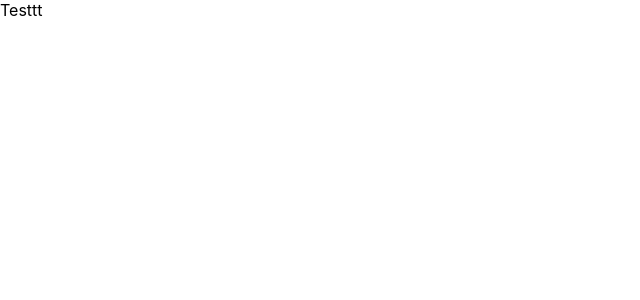
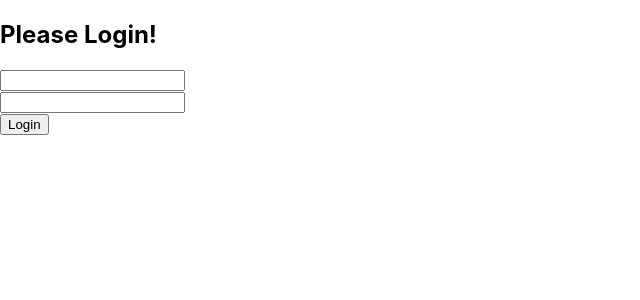
Before and after one commit to alishkeir/Space-Finder-Frontend, a React (Create React App) app: page / in a window 1280 px wide. Shown: the top 300 px of the page, without its empty margins (0-640 px from the left). Built offline with nearby package versions, Linux system fonts and the light colour scheme.

Commit message:
Created Form for Login

```diff
--- a/src/components/App.tsx
+++ b/src/components/App.tsx
@@ -1,21 +1,24 @@
-import React, { Component } from "react";
+import { Component } from "react";
 // import "./App.css";
 import { User } from "../models/model";
 import { AuthService } from "../services/AuthService";
+import { Login } from "./Login";
 
 // eslint-disable-next-line
 interface AppState {
   user: User | undefined;
 }
 
+
+
 export class App extends Component {
   private authService: AuthService = new AuthService();
 
   render() {
     return (
-      <>
-        <div>Testtt</div>
-      </>
+      <div>
+        <Login authService={this.authService} />
+      </div>
     );
   }
 }
--- /dev/null
+++ b/src/components/Login.tsx
@@ -0,0 +1,34 @@
+import { Component } from "react";
+import { AuthService } from "../services/AuthService";
+
+interface LoginProps {
+  authService: AuthService;
+}
+interface LoginState {
+  userName: string;
+  password: string;
+  loginAttempt: boolean;
+  loginSuccess: boolean;
+}
+
+export class Login extends Component<LoginProps, LoginState> {
+  state: LoginState = {
+    userName: "",
+    password: "",
+    loginSuccess: false,
+    loginAttempt: false,
+  };
+
+  render() {
+    return (
+      <div>
+        <h2>Please Login!</h2>
+        <form>
+          <input value={this.state.userName} /> <br />
+          <input value={this.state.password} type="password" /> <br />
+          <input type="submit" value="Login" />
+        </form>
+      </div>
+    );
+  }
+}
--- a/src/services/AuthService.ts
+++ b/src/services/AuthService.ts
@@ -1,4 +1,3 @@
-import { readSync } from "node:fs";
 import { User } from "../models/model";
 
 export class AuthService {
```
